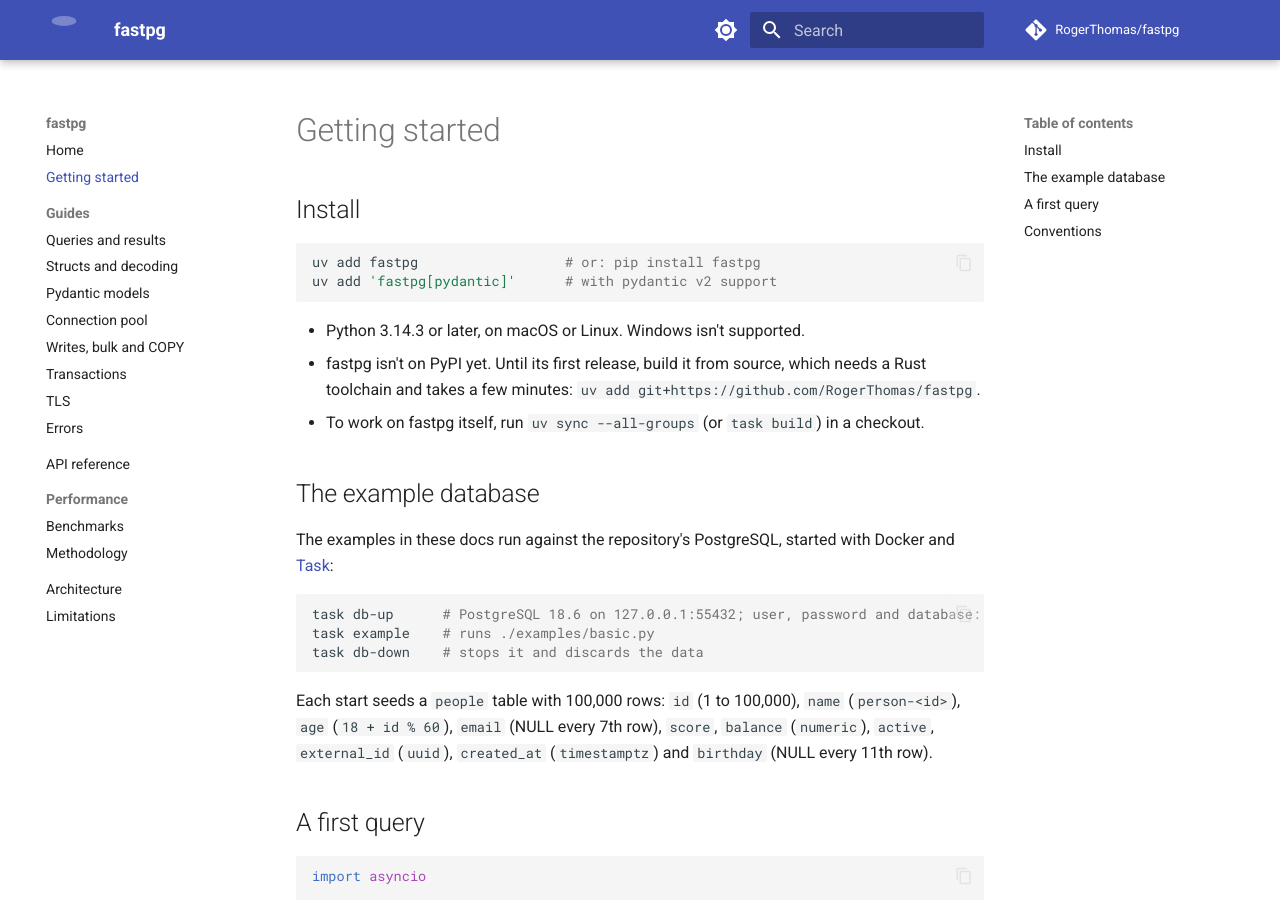
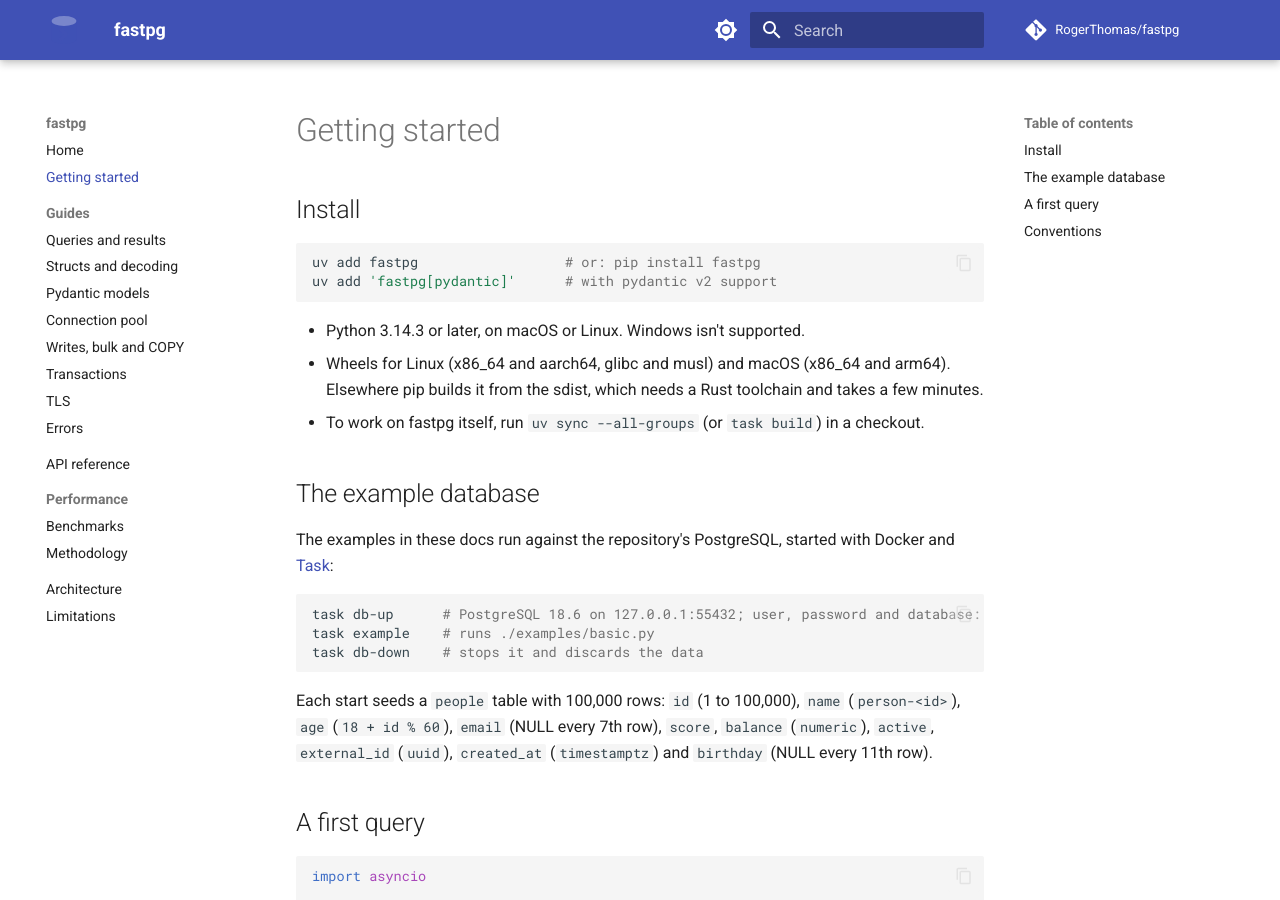
Before and after one commit to RogerThomas/fastpg, an MkDocs documentation site: the page built from docs/guide/getting-started.md, in a window 1280 px wide and 900 px high. Built offline with MkDocs 1.6.1 and Material for MkDocs 9.7.7, drawn with Linux system fonts in a browser that asks for light colours; comment, search, counter and statistics services are not loaded.

Commit message:
Docs: install from the wheels, now that 0.1.0 goes to PyPI

````diff
--- a/docs/guide/getting-started.md
+++ b/docs/guide/getting-started.md
@@ -8,9 +8,8 @@
 ```
 
 * Python 3.14.3 or later, on macOS or Linux. Windows isn't supported.
-* fastpg isn't on PyPI yet. Until its first release, build it from source, which needs a
-  Rust toolchain and takes a few minutes:
-  `uv add git+https://github.com/RogerThomas/fastpg`.
+* Wheels for Linux (x86_64 and aarch64, glibc and musl) and macOS (x86_64 and arm64).
+  Elsewhere pip builds it from the sdist, which needs a Rust toolchain and takes a few minutes.
 * To work on fastpg itself, run `uv sync --all-groups` (or `task build`) in a checkout.
 
 ## The example database
````
Also changed, not shown: README.md (+2 -2 lines).
